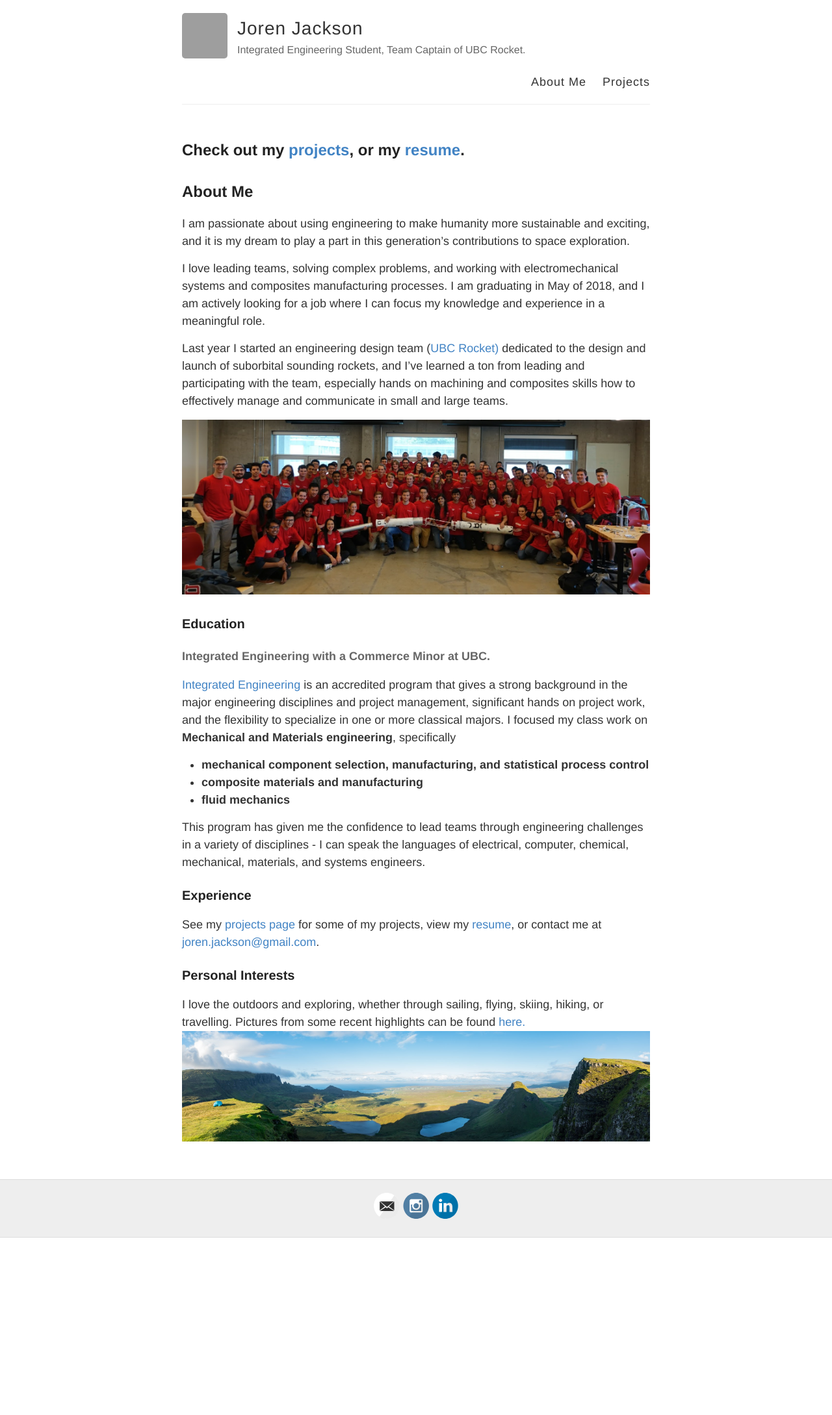
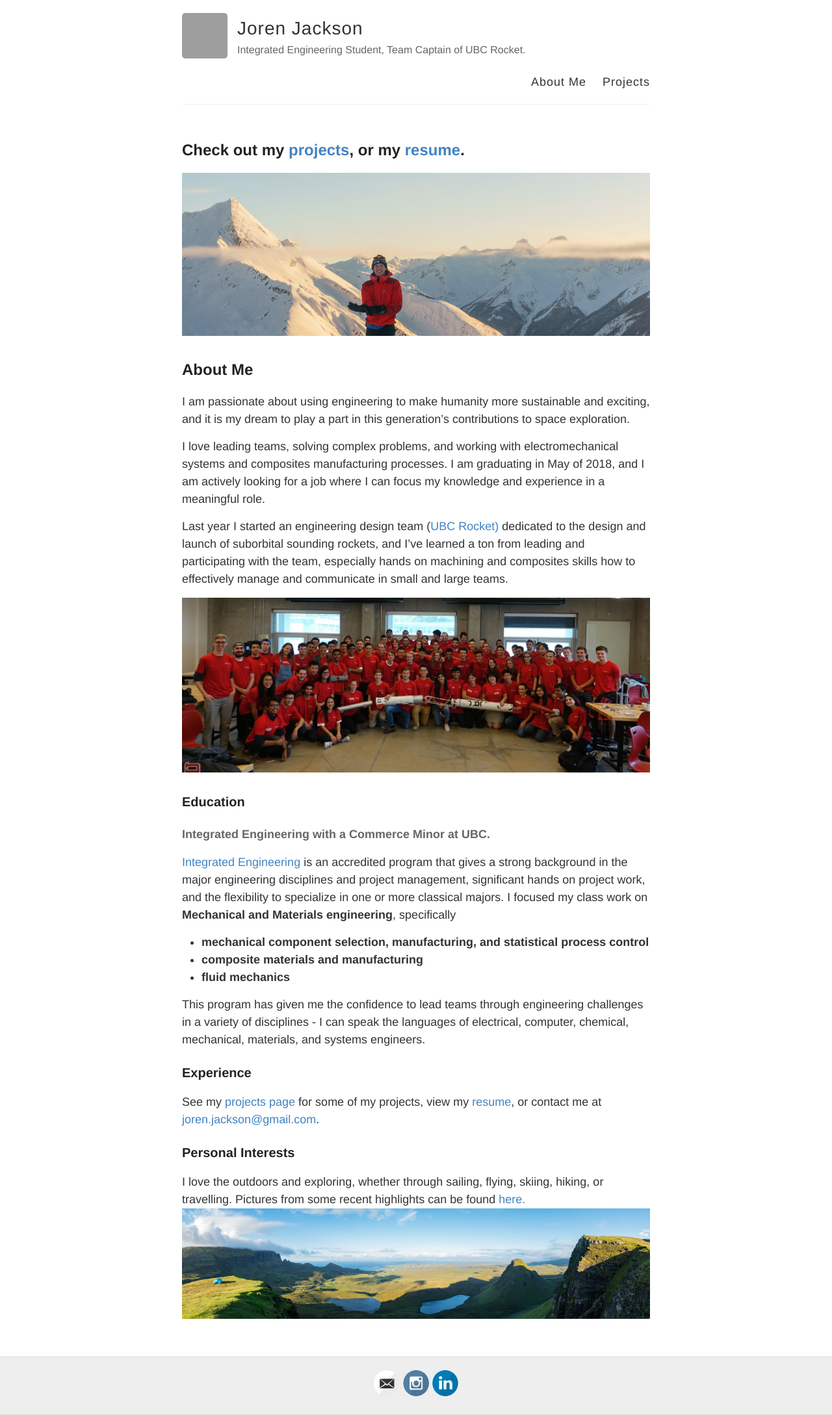
Before and after one commit to jorenj/jorenj.github.io, a Jekyll site: the page built from index.md, in a window 1280 px wide. Shown: the whole page at 65% size. Built offline with Jekyll 4.4.1, drawn with Linux system fonts in a browser that asks for light colours; before the commit the page ends 1905 px from its top, so only the background shows below that; grey boxes are pictures that could not be loaded.

Commit message:
Added cover_me photo

```diff
--- a/index.md
+++ b/index.md
@@ -4,6 +4,8 @@ title: About
 permalink: /
 ---
 ## Check out my [projects](/projects), or my [resume](/Resume.pdf).
+
+![Asulkan Pass Sunset](/images/cover_me.jpg "Asulkan Pass Sunset")
 
 ## About Me
 
```
